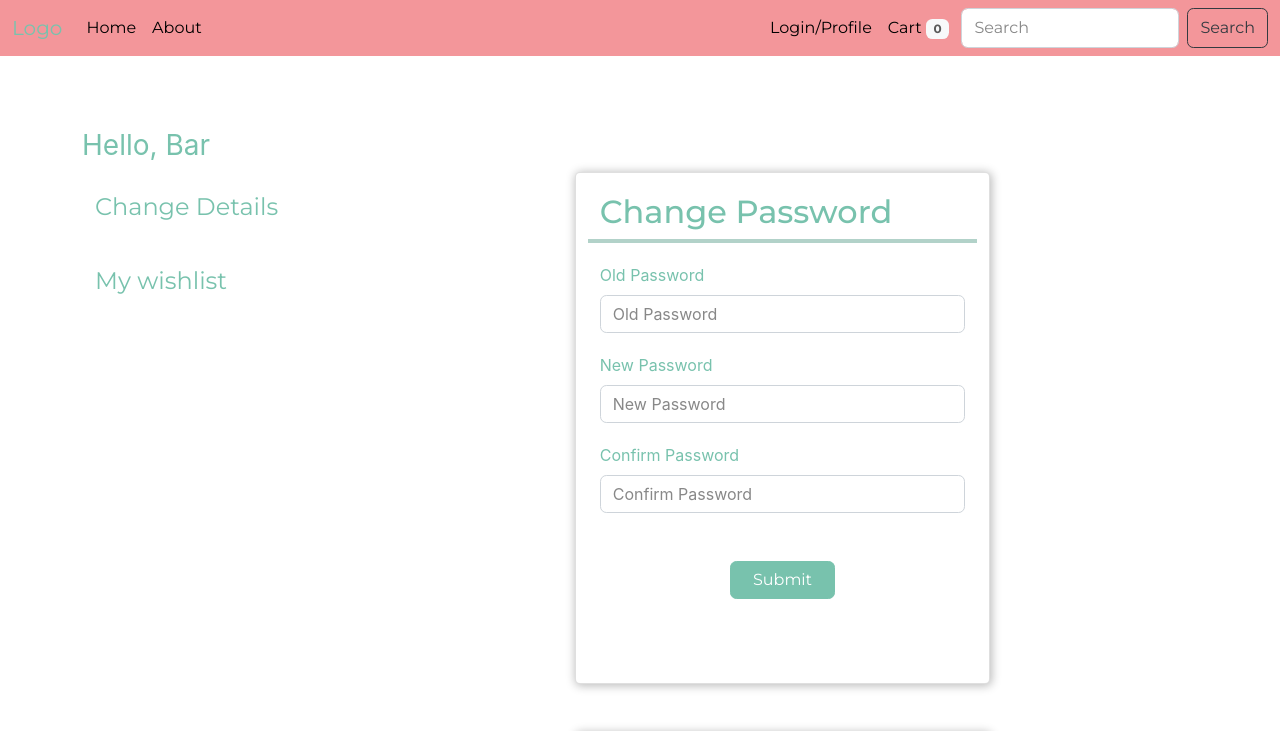
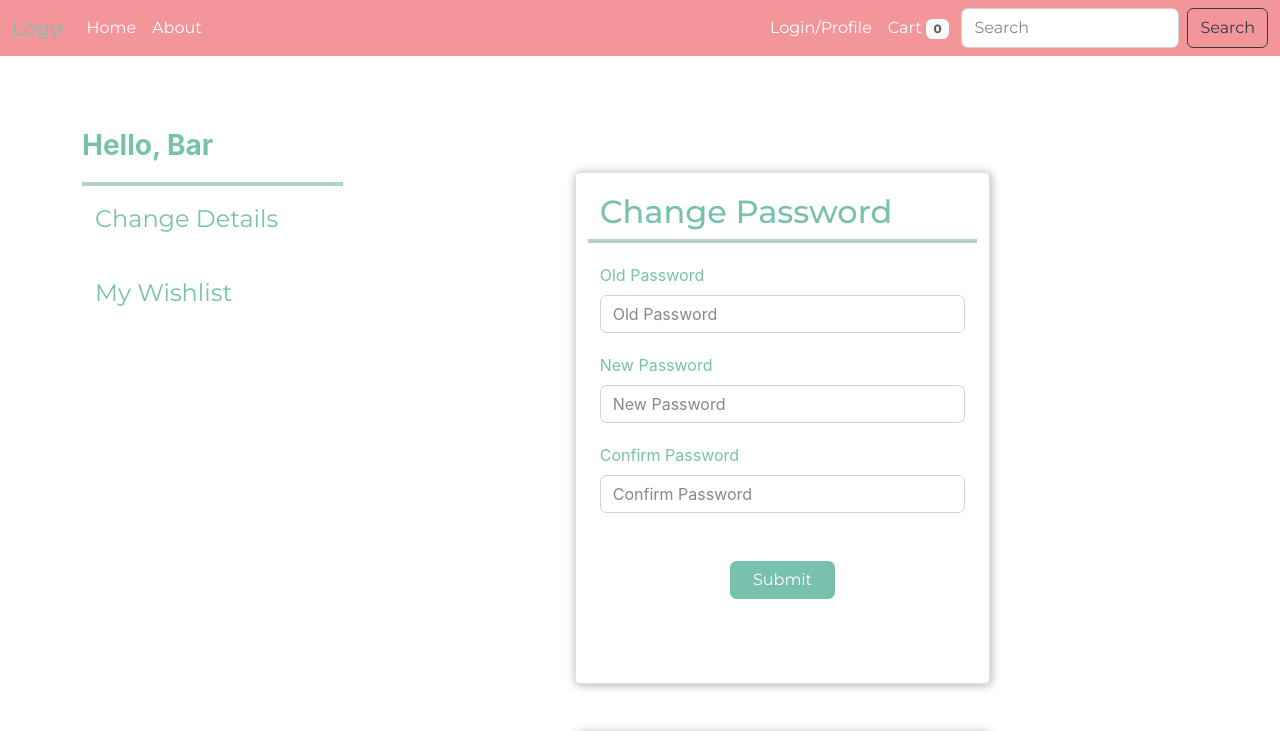
Before and after one commit to baram104/pianos-store-client, a React (Create React App) app: page / in a window 1280 px wide. Shown: the top 731 px of the page. Built offline with nearby package versions, Linux system fonts and the light colour scheme.

Commit message:
changed the styles of the navbar as well as added a bit of styling to my account page

```diff
--- a/src/MyAccount/MyAccount.js
+++ b/src/MyAccount/MyAccount.js
@@ -1,5 +1,6 @@
 import MyWishList from "./MyWishList";
 import FormComp from "../FormComp";
+import "../FormComp.css";
 import { formInputs } from "../data/formInputsData";
 import Col from "react-bootstrap/esm/Col";
 import Row from "react-bootstrap/esm/Row";
@@ -28,16 +29,19 @@ function MyAccount() {
       <Row>
         <div className="col-3">
           <Col>
-            <p className="fs-3">Hello, Bar</p>
+            <p className="fs-3">
+              <strong>Hello, Bar</strong>
+            </p>
+            <div className="line"></div>
           </Col>
-          <Col>
+          <Col className="mt-2">
             <button className="btn" type="button">
               <p className="fs-4 text-primary">Change Details</p>
             </button>
           </Col>
           <Col>
             <button className="btn mt-2" type="button">
-              <p className="fs-4 text-primary">My wishlist</p>
+              <p className="fs-4 text-primary">My Wishlist</p>
             </button>
           </Col>
         </div>
--- /dev/null
+++ b/src/NavbarComp.css
@@ -0,0 +1,9 @@
+#basic-navbar-nav a {
+  color: white;
+}
+#basic-navbar-nav a:hover {
+  color: black;
+}
+#basic-navbar-nav .active {
+  color: black;
+}
--- a/src/NavbarComp.js
+++ b/src/NavbarComp.js
@@ -1,5 +1,5 @@
 import Badge from "react-bootstrap/Badge";
-import styles from "./NavbarComp.module.css";
+import "./NavbarComp.css";
 import { Navbar, Container, Nav, Col } from "react-bootstrap";
 function NavbarComp() {
   return (
@@ -7,17 +7,17 @@ function NavbarComp() {
       <Container fluid>
         <Navbar.Brand href="#home">Logo</Navbar.Brand>
         <Navbar.Toggle aria-controls="basic-navbar-nav" />
-        <Navbar.Collapse id="basic-navbar-nav" className={styles.navbar}>
+        <Navbar.Collapse id="basic-navbar-nav">
           <Col className="col-6">
-            <Nav className="me-auto">
+            <Nav>
               <Nav.Link href="#home">Home</Nav.Link>
               <Nav.Link href="#link">About</Nav.Link>
             </Nav>
           </Col>
           <Col className="d-lg-flex justify-content-lg-end">
             <Nav>
-              <Nav.Link href="#home">Login/Profile</Nav.Link>
-              <Nav.Link href="#link">
+              <Nav.Link href="#login">Login/Profile</Nav.Link>
+              <Nav.Link href="#cart">
                 Cart<Badge className="bg-light mx-1">0</Badge>
               </Nav.Link>
             </Nav>
--- a/src/NavbarComp.module.css
+++ /dev/null
@@ -1,6 +0,0 @@
-.navbar a {
-  color: black;
-}
-.navbar a:hover {
-  color: white;
-}
```
